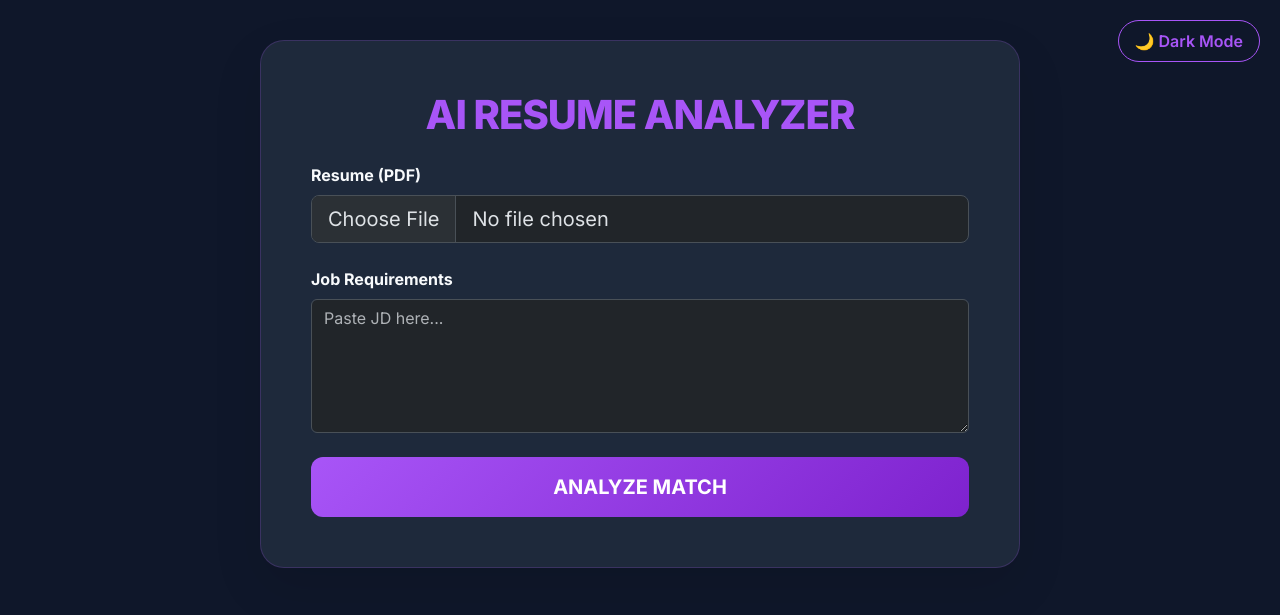
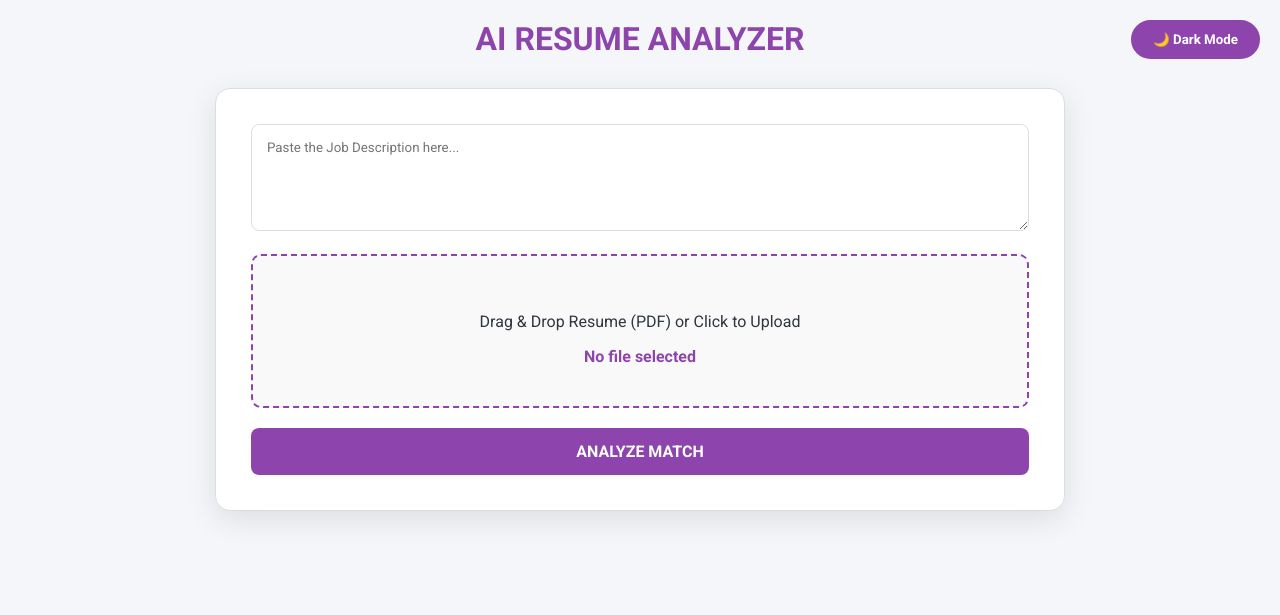
Before and after one commit to SnehaCodes-AI/AI-Resume-Analyzer, a Flask app: page / in a window 1280 px wide. Shown: the top 615 px of the page. Run offline with Flask 3, Linux system fonts and the light colour scheme; some libraries are stand-ins or nearby versions.

Commit message:
Update index.html

```diff
--- a/templates/index.html
+++ b/templates/index.html
@@ -1,208 +1,266 @@
 <!DOCTYPE html>
-<html lang="en" data-bs-theme="dark">
+<html lang="en">
 <head>
     <meta charset="UTF-8">
+    <meta name="viewport" content="width=device-width, initial-scale=1.0">
     <title>AI RESUME ANALYZER</title>
-    <link href="https://cdn.jsdelivr.net/npm/bootstrap@5.3.2/dist/css/bootstrap.min.css" rel="stylesheet">
-    <link href="https://fonts.googleapis.com/css2?family=Inter:wght@400;600;700;800&display=swap" rel="stylesheet">
+    <link href="https://fonts.googleapis.com/css2?family=Roboto:wght@400;700&display=swap" rel="stylesheet">
+
     <style>
         :root {
-            --accent-purple: #a855f7;
-            --purple-glow: rgba(168, 85, 247, 0.4);
+            --primary-purple: #8e44ad;
+            --bg-color: #f5f6fa;
+            --card-bg: #ffffff;
+            --text-color: #2f3640;
+            --border-color: #dcdde1;
+            --drop-bg: #f9f9f9;
+            --toggle-bg: #8e44ad;
+            --toggle-text: #ffffff;
         }
 
-        [data-bs-theme="dark"] {
-            --bg-body: #0f172a;
-            --card-bg: #1e293b;
-            --text-main: #f8fafc;
-            --border-color: rgba(168, 85, 247, 0.2);
-        }
-
-        [data-bs-theme="light"] {
-            --bg-body: #f8fafc;
-            --card-bg: #ffffff;
-            --text-main: #0f172a;
-            --border-color: #e2e8f0;
+        [data-theme="dark"] {
+            --bg-color: #1e1e2e;
+            --card-bg: #2d2d44;
+            --text-color: #f5f6fa;
+            --border-color: #4b4b61;
+            --drop-bg: #35354e;
+            --toggle-bg: #ffffff;
+            --toggle-text: #8e44ad;
         }
 
         body {
-            background-color: var(--bg-body);
-            font-family: 'Inter', sans-serif;
-            color: var(--text-main);
-            transition: background 0.3s ease;
+            font-family: 'Roboto';
+            background-color: var(--bg-color);
+            color: var(--text-color);
+            transition: 0.3s ease;
+            margin: 0; padding: 20px;
         }
 
-        .main-card {
-            background: var(--card-bg);
-            border-radius: 24px;
-            padding: 50px;
-            margin-top: 40px;
-            border: 1px solid var(--border-color);
-            box-shadow: 0 20px 50px rgba(0,0,0,0.1);
+        .container { max-width: 850px; margin: auto; }
+
+        .header-section { text-align: center; margin-bottom: 30px; }
+        h1 { font-weight: 700; color: var(--primary-purple); text-transform: uppercase; margin: 0; }
+
+        .theme-toggle {
+            position: absolute; top: 20px; right: 20px;
+            background-color: var(--toggle-bg);
+            color: var(--toggle-text);
+            border: 2px solid var(--primary-purple);
+            padding: 10px 20px;
+            border-radius: 25px; cursor: pointer;
+            font-weight: 700; font-family: 'Roboto';
+            transition: all 0.3s ease;
         }
 
-        .brand-header {
-            font-weight: 800;
-            letter-spacing: -1px;
-            color: var(--accent-purple);
-            text-transform: uppercase;
-            font-size: 2.5rem;
-            text-align: center;
-        }
-
-        /* The Strength Meter */
-        .meter-container {
-            background: rgba(168, 85, 247, 0.1);
-            border-radius: 10px;
-            height: 12px;
-            width: 100%;
-            overflow: hidden;
-            margin-bottom: 10px;
+        .card {
+            background: var(--card-bg);
+            padding: 35px; border-radius: 15px;
+            box-shadow: 0 8px 30px rgba(0,0,0,0.1);
             border: 1px solid var(--border-color);
         }
 
-        .meter-fill {
-            height: 100%;
-            background: linear-gradient(90deg, #a855f7, #7e22ce);
-            box-shadow: 0 0 10px var(--purple-glow);
-            transition: width 1.5s ease-out; /* Smooth filling animation */
-            width: 0%; /* Starts at 0 */
+        /* Drag & Drop Box */
+        .drop-zone {
+            border: 2px dashed var(--primary-purple);
+            background: var(--drop-bg);
+            padding: 40px; border-radius: 10px;
+            text-align: center; cursor: pointer;
+            margin-bottom: 20px;
+            transition: 0.3s;
+        }
+        .drop-zone.dragover { background: rgba(142, 68, 173, 0.1); border-style: solid; }
+        #file-name { display: block; margin-top: 10px; font-weight: 700; color: var(--primary-purple); }
+
+        /* Loading Spinner */
+        #status-container { text-align: center; margin-top: 20px; display: none; }
+        #status-text { font-weight: 700; color: var(--primary-purple); font-size: 1.1em; }
+
+        .spinner {
+            width: 40px; height: 40px; border: 4px solid rgba(142, 68, 173, 0.2);
+            border-top: 4px solid var(--primary-purple); border-radius: 50%;
+            margin: 15px auto; animation: spin 1s linear infinite; display: none;
+        }
+        @keyframes spin { 0% { transform: rotate(0deg); } 100% { transform: rotate(360deg); } }
+
+        /* Formatting */
+        .meter-container { background: #e0e0e0; height: 12px; border-radius: 10px; margin: 20px 0; overflow: hidden; }
+        .meter-bar { height: 100%; background: var(--primary-purple); width: 0%; transition: 1.5s ease-in-out; }
+
+        .section-header { display: block; font-weight: 700; font-size: 1.3em; color: var(--primary-purple); text-decoration: underline; margin-top: 25px; margin-bottom: 8px; text-transform: uppercase; }
+        .sub-topic { display: block; font-weight: 700; font-size: 1.05em; margin-top: 15px; color: var(--text-color); }
+
+        .action-btn {
+            background: var(--primary-purple); color: white; border: none;
+            padding: 14px 25px; border-radius: 8px; cursor: pointer;
+            font-weight: 700; width: 100%; font-size: 1em; font-family: 'Roboto';
         }
 
-        .theme-toggle {
-            position: fixed;
-            top: 20px;
-            right: 20px;
-            padding: 8px 16px;
-            border-radius: 50px;
-            border: 1px solid var(--accent-purple);
-            background: transparent;
-            color: var(--accent-purple);
-            font-weight: 600;
-            z-index: 1000;
+        textarea {
+            width: 100%; padding: 15px; border-radius: 8px;
+            border: 1px solid var(--border-color); background: transparent;
+            color: var(--text-color); font-family: 'Roboto'; font-weight: 400;
+            box-sizing: border-box; resize: vertical;
         }
 
-        .btn-primary {
-            background: linear-gradient(135deg, #a855f7 0%, #7e22ce 100%);
-            border: none; font-weight: 700; padding: 15px; border-radius: 12px;
+        .secondary-btn {
+            background: transparent; color: var(--primary-purple);
+            border: 2px solid var(--primary-purple); padding: 10px 20px;
+            border-radius: 8px; cursor: pointer; font-weight: 700;
         }
-
-        .result-box {
-            background: rgba(168, 85, 247, 0.03);
-            border: 1px solid var(--border-color);
-            border-radius: 20px;
-            padding: 30px;
-            margin-top: 35px;
-            position: relative;
-        }
-
-        #loader { display: none; }
     </style>
 </head>
-<body>
+<body data-theme="light">
 
-<button class="theme-toggle" onclick="toggleTheme()" id="themeBtn">🌙 Dark Mode</button>
+<button class="theme-toggle" id="modeBtn" onclick="toggleTheme()">🌙 Dark Mode</button>
 
-<div class="container pb-5">
-    <div class="row justify-content-center">
-        <div class="col-md-8 main-card">
-            <h1 class="brand-header mb-4">AI RESUME ANALYZER</h1>
+<div class="container">
+    <div class="header-section">
+        <h1>AI RESUME ANALYZER</h1>
+    </div>
 
-            <form method="POST" enctype="multipart/form-data" id="analysisForm">
-                <div class="mb-4">
-                    <label class="form-label fw-bold">Resume (PDF)</label>
-                    <input type="file" name="resume" class="form-control form-control-lg" accept=".pdf" required>
-                </div>
-                <div class="mb-4">
-                    <label class="form-label fw-bold">Job Requirements</label>
-                    <textarea name="job_description" class="form-control" rows="5" placeholder="Paste JD here..." required></textarea>
-                </div>
-                <button type="submit" class="btn btn-primary btn-lg w-100" id="submitBtn">ANALYZE MATCH</button>
-            </form>
+    <div class="card">
+        <form id="uploadForm" method="POST" enctype="multipart/form-data">
+            <textarea name="job_description" id="jd_input" rows="5" placeholder="Paste the Job Description here..."></textarea>
+            <br><br>
 
-            <div id="loader" class="mt-5 text-center">
-                <div class="spinner-grow text-primary mb-3"></div>
-                <p class="h5 fw-bold">Comparing Patterns... <span id="timer">3</span>s</p>
+            <div class="drop-zone" id="dropZone" onclick="document.getElementById('fileInput').click()">
+                <p style="font-weight: 400;">Drag & Drop Resume (PDF) or Click to Upload</p>
+                <span id="file-name">No file selected</span>
+                <input type="file" name="resume" id="fileInput" accept=".pdf" style="display:none" onchange="updateFileName()">
             </div>
 
-            {% if result %}
-            <div class="result-box">
-                <button class="btn btn-sm btn-outline-primary position-absolute top-0 end-0 m-3" onclick="copyToClipboard()" id="copyBtn">Copy</button>
+            <button type="button" class="action-btn" id="analyzeBtn" onclick="processAndSubmit()">ANALYZE MATCH</button>
 
-                <h5 class="fw-bold mb-3">Resume Strength Meter</h5>
+            <div id="status-container">
+                <div id="status-text"></div>
+                <div class="spinner" id="loadingSpinner"></div>
+                <p style="color: #e67e22; font-size: 0.9em; font-weight: 400; margin-top: 10px;">⚠️ Please wait 60s between requests to prevent API Rate Limits.</p>
+            </div>
+        </form>
 
-                {% set score = result.split('SCORE:')[1].split('/')[0].strip() if 'SCORE:' in result else "0" %}
-                <div class="meter-container">
-                    <div id="strengthBar" class="meter-fill" data-score="{{ score }}"></div>
-                </div>
-                <p class="small text-end fw-bold mb-4" style="color: var(--accent-purple);">{{ score }}% MATCH</p>
+        {% if report %}
+        <div id="resultBlock">
+            <hr style="margin: 30px 0; border: 0; border-top: 1px solid var(--border-color);">
+            <h2 style="font-weight: 700;">Match Score: <span id="scoreVal">{{ score }}</span>%</h2>
+            <div class="meter-container">
+                <div id="bar" class="meter-bar"></div>
+            </div>
 
-                <div id="analysisContent">
-                    {% for line in result.splitlines() %}
-                        {% if "SCORE:" not in line %}
-                            {% if ":" in line %}
-                                <p class="mb-2"><strong style="color: var(--accent-purple);">{{ line.split(':')[0] }}:</strong> {{ line.split(':')[1] }}</p>
-                            {% else %}
-                                <p class="small opacity-75">{{ line }}</p>
-                            {% endif %}
-                        {% endif %}
-                    {% endfor %}
-                </div>
+            <div id="finalReport" style="font-weight: 400;">
+                {{ report }}
+            </div>
 
-                <div class="mt-4 pt-3 border-top border-secondary">
-                    <form action="/download_report" method="POST">
-                        <input type="hidden" name="result_text" value="{{ result }}">
-                        <button type="submit" class="btn btn-dark w-100 py-3 rounded-3 mt-2">Download Official Report</button>
-                    </form>
-                </div>
+            <div style="display: flex; gap: 15px; margin-top: 25px;">
+                <button class="secondary-btn" onclick="copyText()">Copy Report</button>
+                <button class="secondary-btn" onclick="saveAsPDF()">Download PDF</button>
             </div>
-            {% endif %}
         </div>
+        {% endif %}
     </div>
 </div>
 
+<script src="https://cdnjs.cloudflare.com/ajax/libs/html2pdf.js/0.10.1/html2pdf.bundle.min.js"></script>
 <script>
-    // Theme Toggle
     function toggleTheme() {
-        const html = document.documentElement;
-        const isDark = html.getAttribute('data-bs-theme') === 'dark';
-        html.setAttribute('data-bs-theme', isDark ? 'light' : 'dark');
-        document.getElementById('themeBtn').innerText = isDark ? "☀️ Light Mode" : "🌙 Dark Mode";
+        const body = document.body;
+        const btn = document.getElementById('modeBtn');
+        if (body.getAttribute('data-theme') === 'light') {
+            body.setAttribute('data-theme', 'dark');
+            btn.innerHTML = "☀️ Light Mode";
+        } else {
+            body.setAttribute('data-theme', 'light');
+            btn.innerHTML = "🌙 Dark Mode";
+        }
     }
 
-    // Progress Bar Animation
+    function updateFileName() {
+        const input = document.getElementById('fileInput');
+        const display = document.getElementById('file-name');
+        if (input.files.length > 0) {
+            display.innerText = input.files[0].name;
+        }
+    }
+
+    // Drag & Drop Bridge
+    const dropZone = document.getElementById('dropZone');
+    const fileInput = document.getElementById('fileInput');
+
+    ['dragenter', 'dragover', 'dragleave', 'drop'].forEach(name => {
+        dropZone.addEventListener(name, e => {
+            e.preventDefault();
+            e.stopPropagation();
+        });
+    });
+
+    ['dragenter', 'dragover'].forEach(name => {
+        dropZone.addEventListener(name, () => dropZone.classList.add('dragover'));
+    });
+
+    ['dragleave', 'drop'].forEach(name => {
+        dropZone.addEventListener(name, () => dropZone.classList.remove('dragover'));
+    });
+
+    dropZone.addEventListener('drop', e => {
+        fileInput.files = e.dataTransfer.files;
+        updateFileName();
+    });
+
+    // The Validation and Timer
+    function processAndSubmit() {
+        const jdValue = document.getElementById('jd_input').value.trim();
+        const hasFile = document.getElementById('fileInput').files.length > 0;
+
+        if (!jdValue || !hasFile) {
+            alert("Please paste a Job Description and upload your Resume first.");
+            return;
+        }
+
+        const btn = document.getElementById('analyzeBtn');
+        const container = document.getElementById('status-container');
+        const statusText = document.getElementById('status-text');
+        const spinner = document.getElementById('loadingSpinner');
+
+        btn.disabled = true;
+        btn.style.opacity = "0.5";
+        container.style.display = "block";
+
+        let timeLeft = 3;
+        const timer = setInterval(() => {
+            if (timeLeft <= 0) {
+                clearInterval(timer);
+                statusText.innerText = "Processing with AI... Please wait.";
+                spinner.style.display = "block";
+                document.getElementById('uploadForm').submit();
+            } else {
+                statusText.innerText = `Comparing in ${timeLeft}s...`;
+                timeLeft--;
+            }
+        }, 1000);
+    }
+
     window.onload = function() {
-        const bar = document.getElementById('strengthBar');
-        if (bar) {
-            const score = bar.getAttribute('data-score');
-            setTimeout(() => {
-                bar.style.width = score + "%";
-            }, 100);
+        const score = document.getElementById('scoreVal')?.innerText;
+        if(score) document.getElementById('bar').style.width = score + "%";
+
+        let reportDiv = document.getElementById('finalReport');
+        if(reportDiv) {
+            let text = reportDiv.innerHTML;
+            let formatted = text
+                .replace(/SECTION:(.*?)(?=SECTION:|SUBTOPIC:|$)/gs, '<span class="section-header">$1</span>')
+                .replace(/SUBTOPIC:(.*?)(?=SECTION:|SUBTOPIC:|$)/gs, '<span class="sub-topic">$1</span>');
+            reportDiv.innerHTML = formatted;
         }
     };
 
-    // Loader
-    const form = document.getElementById('analysisForm');
-    form.onsubmit = function() {
-        document.getElementById('loader').style.display = 'block';
-        document.getElementById('submitBtn').disabled = true;
-        let time = 3;
-        const interval = setInterval(() => {
-            time--;
-            document.getElementById('timer').innerText = time;
-            if (time <= 0) clearInterval(interval);
-        }, 1000);
-        return true;
-    };
+    function copyText() {
+        navigator.clipboard.writeText(document.getElementById('finalReport').innerText);
+        alert("Report copied!");
+    }
 
-    // Copy Logic
-    function copyToClipboard() {
-        const text = document.getElementById('analysisContent').innerText;
-        navigator.clipboard.writeText(text).then(() => {
-            document.getElementById('copyBtn').innerText = "✓ Copied";
-            setTimeout(() => document.getElementById('copyBtn').innerText = "Copy", 2000);
-        });
+    function saveAsPDF() {
+        html2pdf().from(document.getElementById('resultBlock')).save('Analysis_Report.pdf');
     }
 </script>
+
 </body>
 </html>
```
